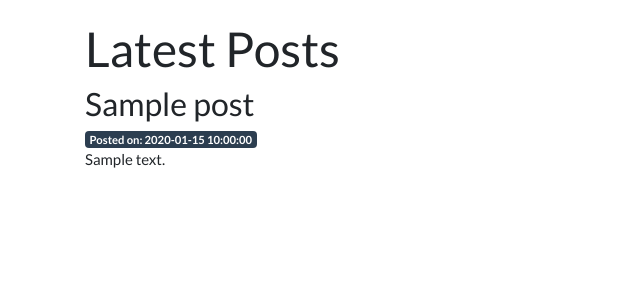
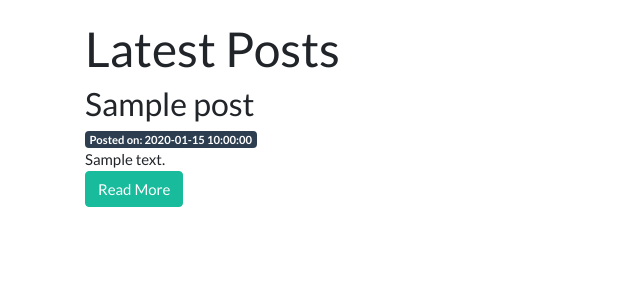
Before and after one commit to ImsirovicAjdin/cimultifileupload, a CodeIgniter app: page /database/posts in a window 1280 px wide. Shown: the part 71-371 px from the top of the page, without its empty margins (0-640 px from the left). Run offline with CodeIgniter, Linux system fonts and the light colour scheme; tables that the repository leaves empty or names only in its code hold one stand-in row (values such as "Sample post"); some libraries are stand-ins or nearby versions.

Commit message:
Add 'Read more' button that has the $slug echoed out in the anchor tag

```diff
--- a/application/views/posts/index.php
+++ b/application/views/posts/index.php
@@ -5,4 +5,5 @@
 	<h3><?php echo $post['title']; ?></h3>
 	<small class="badge badge-primary d-incline-block">Posted on: <?php echo $post['created_at']; ?></small><br>
 	<?php echo $post['body']; ?>
+	<p><a class="btn btn-success" href="<?= site_url('/posts/'.$post['slug']) ; ?>">Read More</a></p>
 <?php endforeach; ?>
```
